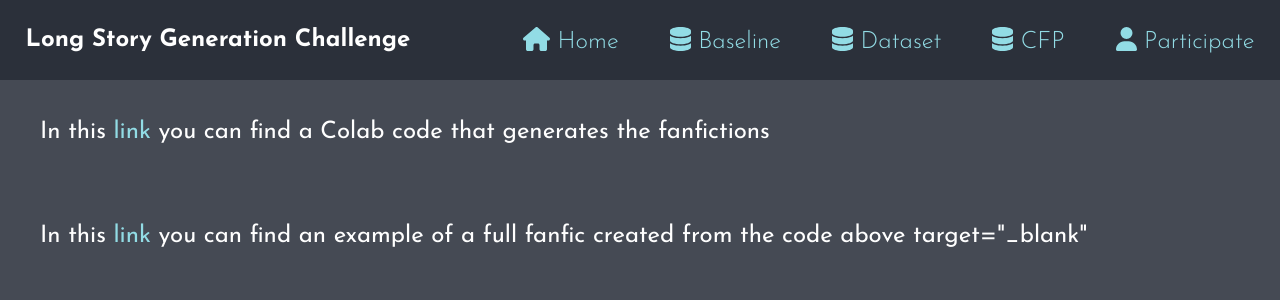
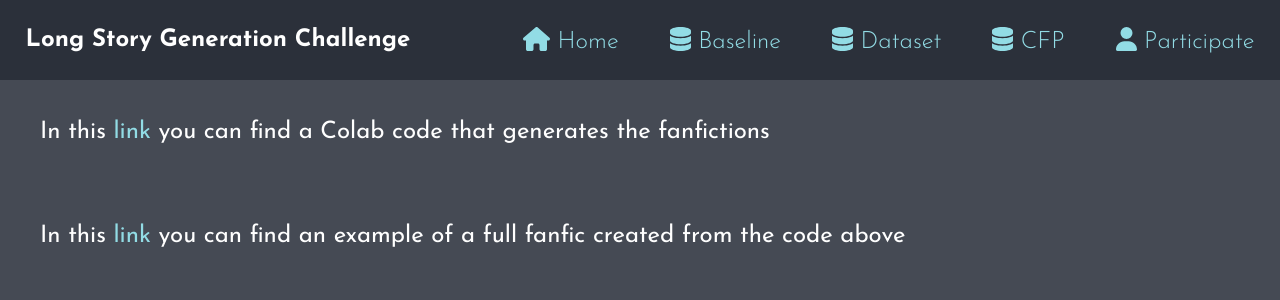
Before and after one commit to NazarovNikita1/LSGC, a Vue app: page /baseline in a window 1280 px wide. Shown: the top 300 px of the page. Built offline with nearby package versions, Linux system fonts and the light colour scheme; what vue-particles would draw is missing.

Commit message:
Update BaselinePage.vue

```diff
--- a/src/views/BaselinePage.vue
+++ b/src/views/BaselinePage.vue
@@ -7,7 +7,6 @@
   <div class="baseline-container">
     <p>
       In this <a href="https://raw.githubusercontent.com/NazarovNikita1/LSGC/main/src/views/result_fanfiction.docx" download>link</a> you can find an example of a full fanfic created from the code above
-      target="_blank"
     </p>
   </div>
 </template>
```
